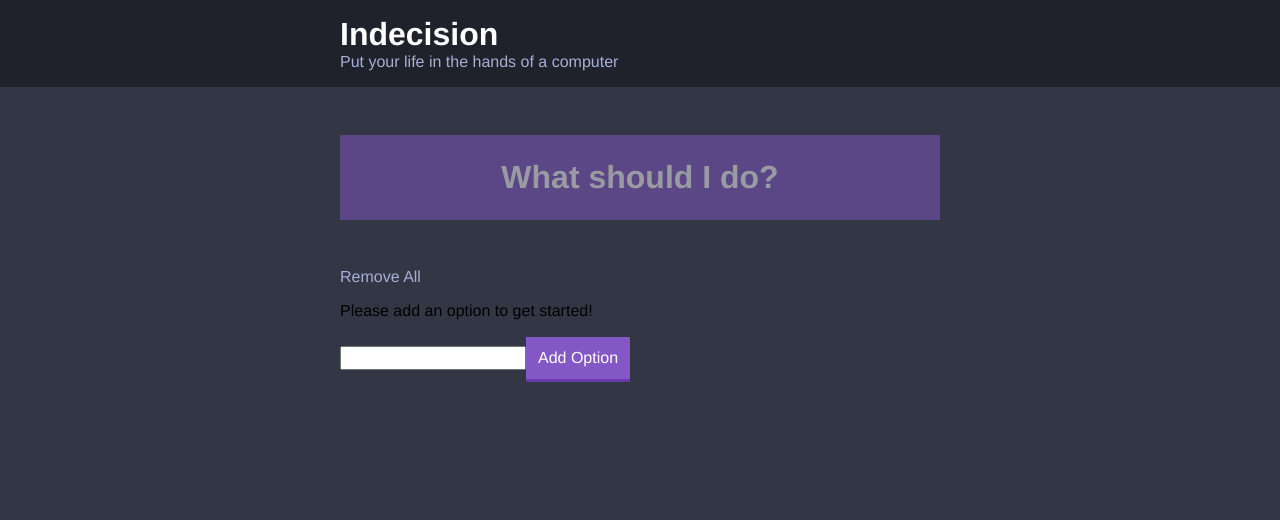
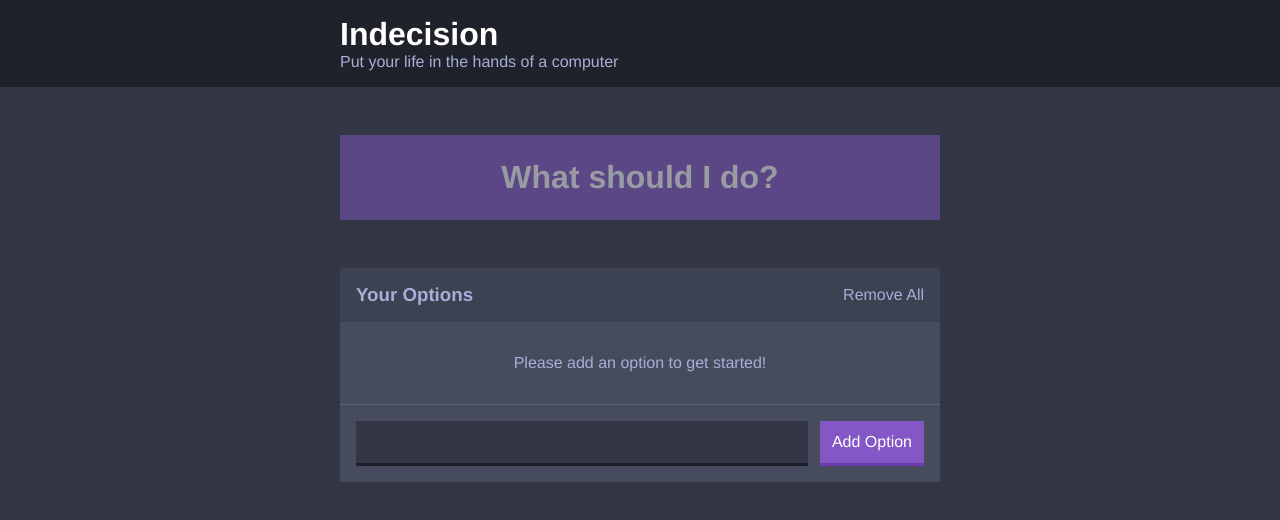
Before and after one commit to aryalprekshya/indecision-app, a React (Create React App) app: page / in a window 1280 px wide. Shown: the top 520 px of the page. Built offline with nearby package versions, Linux system fonts and the light colour scheme.

Commit message:
styled options and add option

```diff
--- a/src/components/AddOption.js
+++ b/src/components/AddOption.js
@@ -26,9 +26,11 @@
   render() {
     return (
       <div>
-        {this.state.error && <p>{this.state.error}</p>}
-        <form onSubmit={this.handleAddOption}>
-          <input type="text" name="option" />
+        {this.state.error && (
+          <p className="add-option-error">{this.state.error}</p>
+        )}
+        <form className="add-option" onSubmit={this.handleAddOption}>
+          <input className="add-option__input" type="text" name="option" />
           <button className="button">Add Option</button>
         </form>
       </div>
--- a/src/components/Home.js
+++ b/src/components/Home.js
@@ -95,17 +95,19 @@
             handlePick={this.handlePick}
             hasOptions={this.state.options.length > 0}
           />
+          <div className="widget">
             <Options
               options={this.state.options}
               handleDeleteOptions={this.handleDeleteOptions}
               handleDeleteOption={this.handleDeleteOption}
             />
             <AddOption handleAddOption={this.handleAddOption} />
+          </div>
+        </div>
         <OptionModal
           selectedOption={this.state.selectedOption}
           clearSelectedOption={this.clearSelectedOption}
         />
-        </div>
       </div>
     );
   }
--- a/src/components/Option.js
+++ b/src/components/Option.js
@@ -2,8 +2,10 @@
 
 export default function Option(props) {
   return (
-    <div>
-      {props.optionText}
+    <div className="option">
+      <p className="option__text">
+        {props.count}. {props.optionText}
+      </p>
 
       <button
         className="button button--link"
--- a/src/components/Options.js
+++ b/src/components/Options.js
@@ -4,21 +4,26 @@
 export default function Options(props) {
   return (
     <div>
+      <div className="widget-header">
+        <h3 className="widget-header__title">Your Options</h3>
         <button
           className="button button--link"
           onClick={props.handleDeleteOptions}
         >
           Remove All
         </button>
+      </div>
+
       {props.options.length === 0 && (
-        <p>Please add an option to get started!</p>
+        <p className="widget__message">Please add an option to get started!</p>
       )}
-      {props.options.map((option) => {
+      {props.options.map((option, index) => {
         return (
           <>
             <Option
               handleDeleteOption={props.handleDeleteOption}
               key={option}
+              count={index + 1}
               optionText={option}
             />
           </>
--- a/src/styles/base/_settings.scss
+++ b/src/styles/base/_settings.scss
@@ -2,6 +2,8 @@
 $off-black: #20222b;
 $off-white: #a5afd7;
 $dark-blue: #333745;
+$blue: #3c4251;
+$light-blue: #464b5e;
 $purple: #8357c5;
 
 //spacing
--- /dev/null
+++ b/src/styles/components/_add-option.scss
@@ -0,0 +1,22 @@
+.add-option-error {
+  color: $off-white;
+  font-style: italic;
+  margin: $m-size 0 0 0;
+  padding: 0 $m-size;
+}
+
+//Add option
+.add-option {
+  display: flex;
+  padding: $m-size;
+}
+
+.add-option__input {
+  background: $dark-blue;
+  border: none;
+  color: $off-white;
+  padding: $s-size;
+  border-bottom: 0.3rem solid darken($dark-blue, 10%);
+  flex-grow: 1;
+  margin-right: $s-size;
+}
--- /dev/null
+++ b/src/styles/components/_options.scss
@@ -0,0 +1,13 @@
+.option {
+  display: flex;
+  justify-content: space-between;
+  padding: $l-size $m-size;
+  border-bottom: 1px solid lighten($light-blue, 10%);
+}
+
+.option__text {
+  color: white;
+  font-weight: 500;
+  font-size: 2rem;
+  margin: 0;
+}
--- /dev/null
+++ b/src/styles/components/_widget.scss
@@ -0,0 +1,25 @@
+.widget {
+  background: $light-blue;
+  margin-bottom: $xl-size;
+}
+
+.widget__message {
+  color: $off-white;
+  margin: 0;
+  padding: $l-size;
+  text-align: center;
+  border-bottom: 1px solid lighten($light-blue, 10%);
+}
+
+//widget  Header
+.widget-header {
+  background: $blue;
+  color: $off-white;
+  display: flex;
+  justify-content: space-between;
+  padding: $m-size;
+}
+
+.widget-header__title {
+  margin: 0;
+}
--- a/src/styles/styles.scss
+++ b/src/styles/styles.scss
@@ -1,5 +1,8 @@
 @import "./base/settings";
 @import "./base/base";
+@import "./components/add-option";
+@import "./components//widget";
 @import "./components/button";
 @import "./components/header";
+@import "./components//options";
 @import "./components/container";
```
Lines whose indentation alone changed are shown as unchanged.
